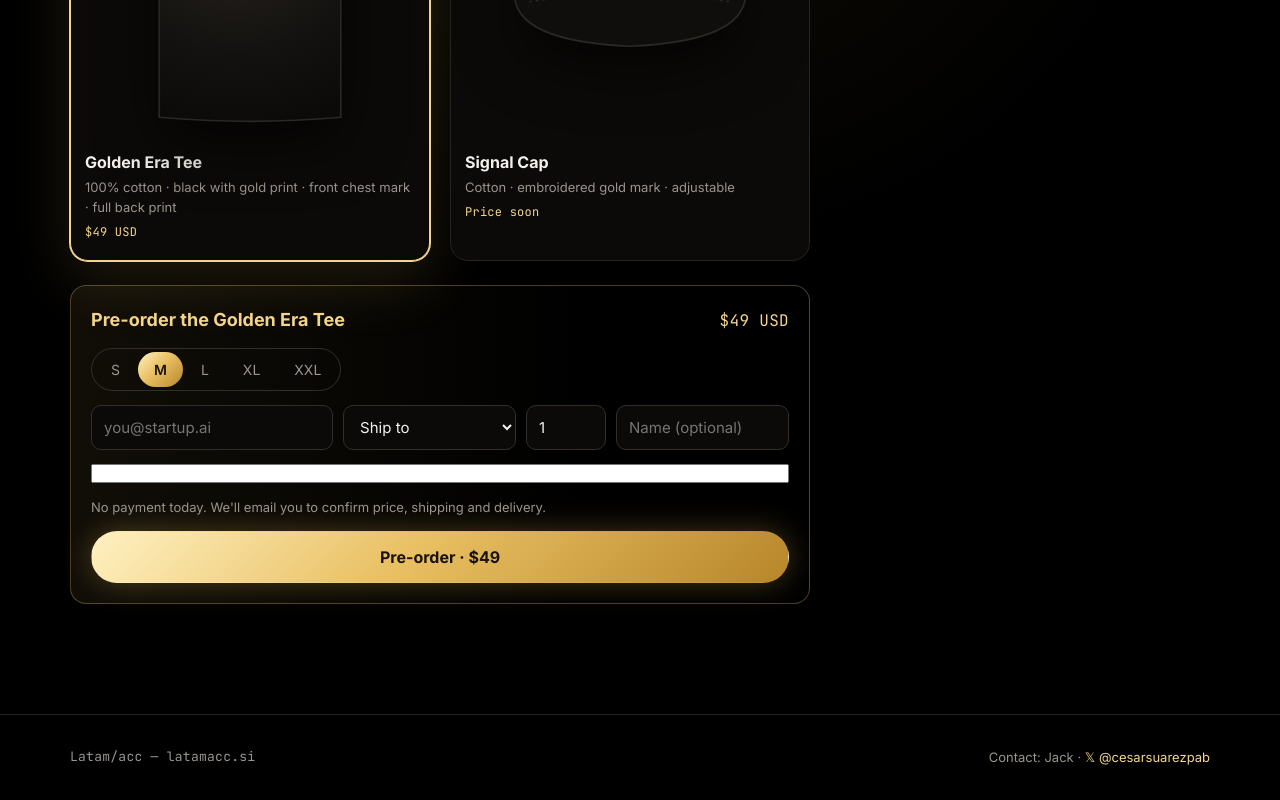
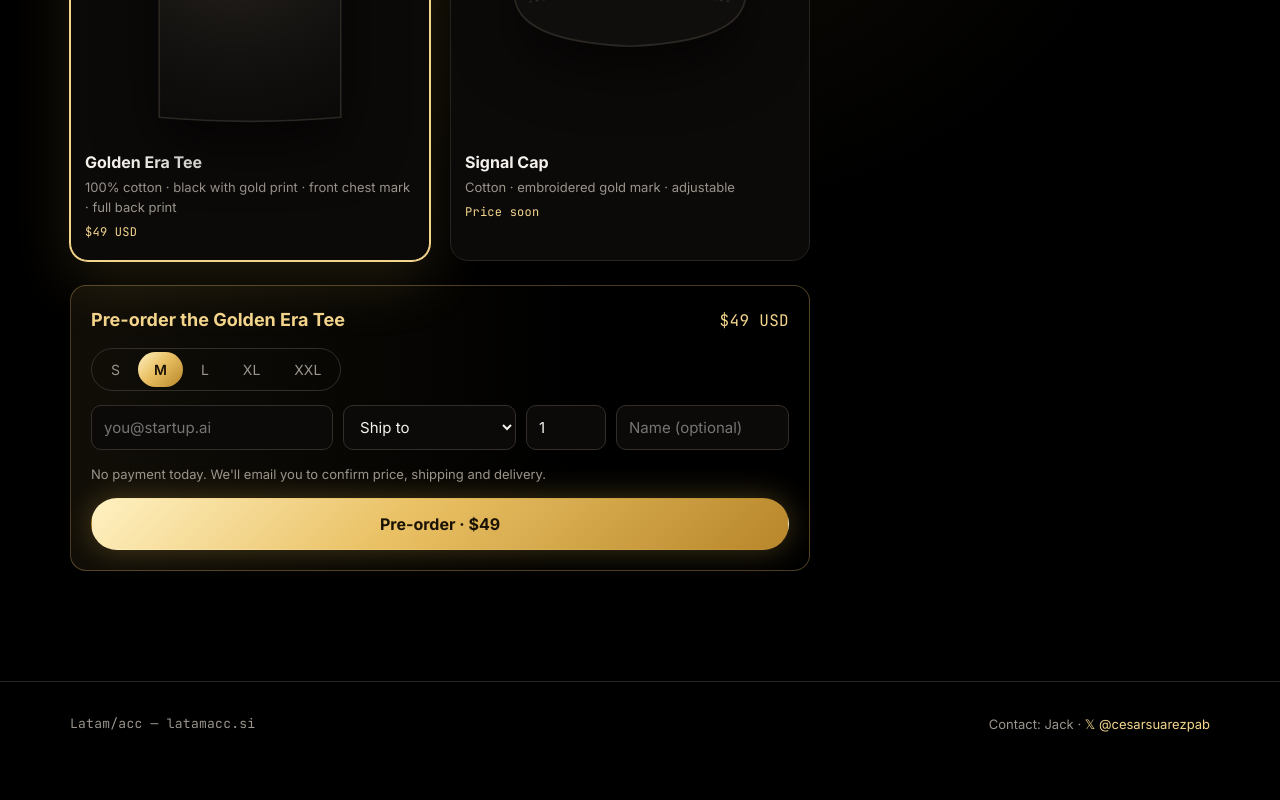
Before and after one commit to dalesupa22/latamacc, a website: page public/index.html in a window 1280 px wide. Shown: the part 3099-3899 px from the top of the page. After the commit the page ends 3866 px from the top, so only its background shows below. Drawn offline with Linux system fonts and the light colour scheme; no server answers; animation ran at ten frames a second.

Commit message:
Keep merch spam prevention field outside the visible form

```diff
--- a/public/styles.css
+++ b/public/styles.css
@@ -88,7 +88,7 @@ h2 { font-size: clamp(30px, 4.6vw, 54px); line-height: 1.04; letter-spacing: -.0
 .form input, .form select { width: 100%; background: var(--card); border: 1px solid #332e29; color: var(--fg); border-radius: 10px;
   padding: 12px 14px; font: 15px Inter, sans-serif; outline: none; transition: .2s; }
 .form input:focus, .form select:focus { border-color: var(--fire); box-shadow: 0 0 0 3px rgba(240,200,110,.18); }
-.form .hp { position: absolute; left: -9999px; width: 1px; height: 1px; }
+.form .hp, .preorder .hp { position: absolute; left: -9999px; width: 1px; height: 1px; }
 .form-msg { min-height: 1.4em; font-size: 14px; }
 .form-msg.err { color: #ff8f80; }
 .form-msg.ok { color: var(--fire2); }
```
